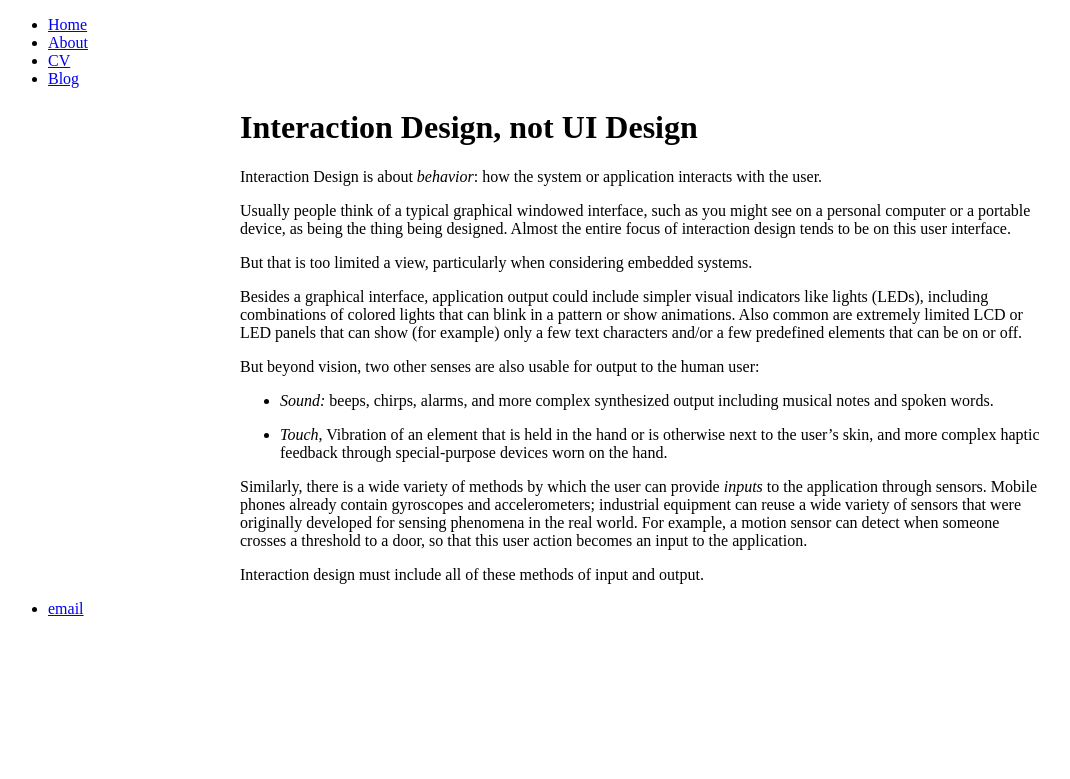
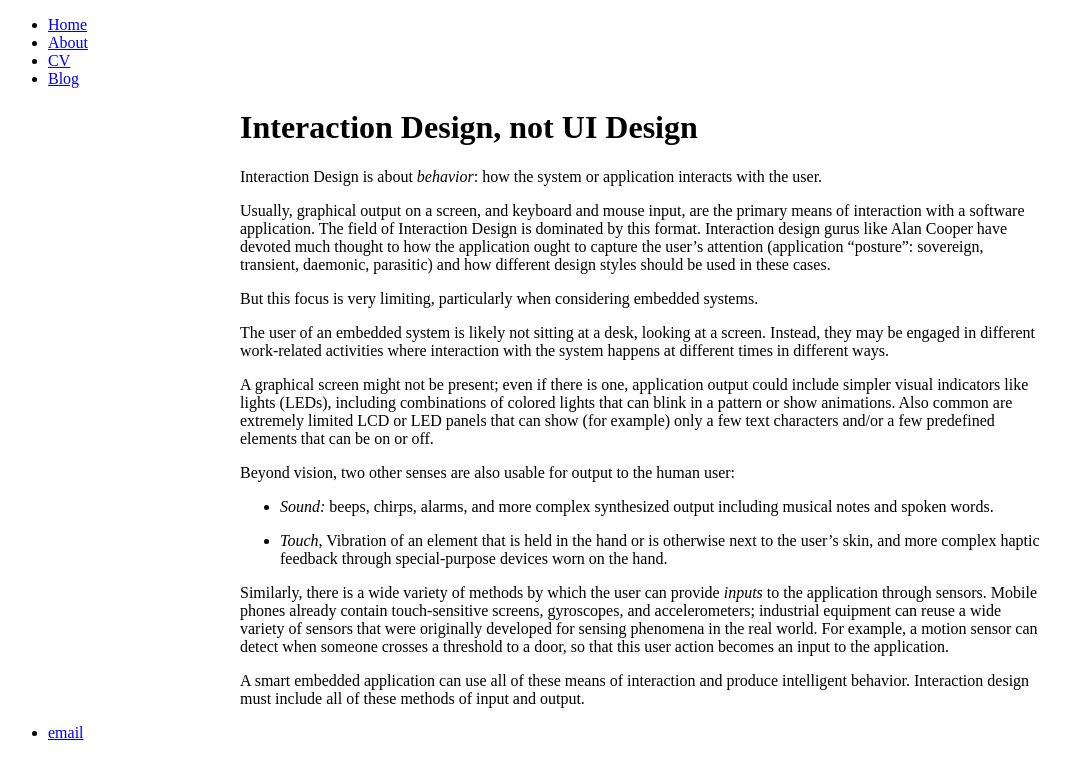
Before and after one commit to sudheerapte/sudheerapte.github.io, a Jekyll site: the page built from _posts/2018-07-03-interaction-not-ui.md, in a window 1280 px wide. Shown: the top 779 px of the page, without its empty margins (0-1070 px from the left). Built offline with Jekyll 4.4.1, drawn with Linux system fonts in a browser that asks for light colours.

Commit message:
interaction-not-ui added Alan Cooper reference etc

```diff
--- a/_posts/2018-07-03-interaction-not-ui.md
+++ b/_posts/2018-07-03-interaction-not-ui.md
@@ -8,22 +8,30 @@ title: Interaction Design, not UI Design
 Interaction Design is about *behavior*: how the system or application
 interacts with the user.
 
-Usually people think of a typical graphical windowed interface, such
-as you might see on a personal computer or a portable device, as being
-the thing being designed. Almost the entire focus of interaction
-design tends to be on this user interface.
+Usually, graphical output on a screen, and keyboard and mouse input,
+are the primary means of interaction with a software application. The
+field of Interaction Design is dominated by this format. Interaction
+design gurus like Alan Cooper have devoted much thought to how the
+application ought to capture the user's attention (application
+"posture": sovereign, transient, daemonic, parasitic) and how
+different design styles should be used in these cases.
 
-But that is too limited a view, particularly when considering embedded
-systems.
+But this focus is very limiting, particularly when considering
+embedded systems.
 
-Besides a graphical interface, application output could include
-simpler visual indicators like lights (LEDs), including combinations
-of colored lights that can blink in a pattern or show animations. Also
-common are extremely limited LCD or LED panels that can show (for
-example) only a few text characters and/or a few predefined elements
-that can be on or off.
+The user of an embedded system is likely not sitting at a desk,
+looking at a screen. Instead, they may be engaged in different
+work-related activities where interaction with the system happens at
+different times in different ways.
 
-But beyond vision, two other senses are also usable for output to the
+A graphical screen might not be present; even if there is one,
+application output could include simpler visual indicators like lights
+(LEDs), including combinations of colored lights that can blink in a
+pattern or show animations. Also common are extremely limited LCD or
+LED panels that can show (for example) only a few text characters
+and/or a few predefined elements that can be on or off.
+
+Beyond vision, two other senses are also usable for output to the
 human user:
 
 * *Sound:* beeps, chirps, alarms, and more complex synthesized output
@@ -35,11 +43,13 @@ human user:
 
 Similarly, there is a wide variety of methods by which the user can
 provide _inputs_ to the application through sensors. Mobile phones
-already contain gyroscopes and accelerometers; industrial equipment
-can reuse a wide variety of sensors that were originally developed for
-sensing phenomena in the real world. For example, a motion sensor can
-detect when someone crosses a threshold to a door, so that this user
-action becomes an input to the application.
+already contain touch-sensitive screens, gyroscopes, and
+accelerometers; industrial equipment can reuse a wide variety of
+sensors that were originally developed for sensing phenomena in the
+real world. For example, a motion sensor can detect when someone
+crosses a threshold to a door, so that this user action becomes an
+input to the application.
 
-Interaction design must include all of these methods of input and
-output.
+A smart embedded application can use all of these means of interaction
+and produce intelligent behavior. Interaction design must include all
+of these methods of input and output.
```
